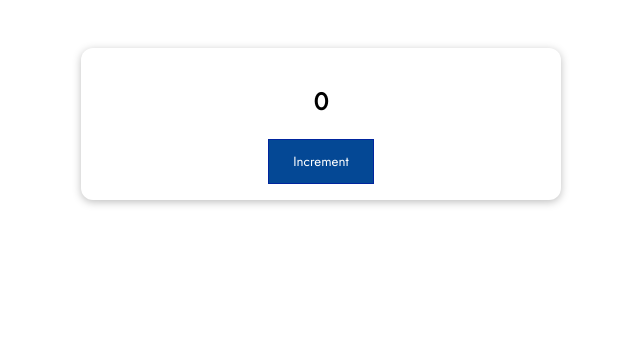
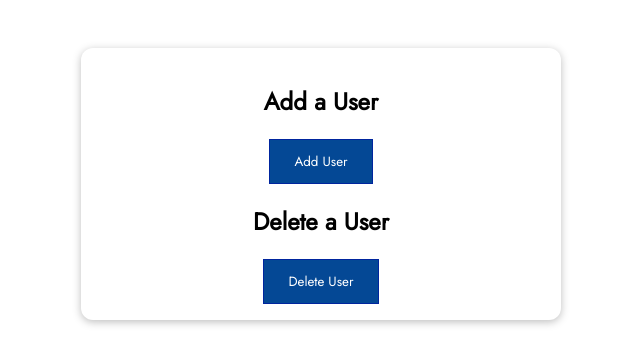
Before and after one commit to nzkks/vuejs-project, a Vue app: page / in a window 1280 px wide. Shown: the top 364 px of the page, without its empty margins (319-959 px from the left). Built offline with nearby package versions, Linux system fonts and the light colour scheme.

Commit message:
Options API: add a project to explore reusability concepts

```diff
--- a/src/App.vue
+++ b/src/App.vue
@@ -18,11 +18,13 @@
   <!-- <BasicExpenseTracker /> -->
   <!-- <CompositionPrj01 /> -->
   <!-- <RoutingWithComposition /> -->
-  <VuexWithComposition />
+  <!-- <VuexWithComposition /> -->
+  <ReusabilityWithOptionsAPI />
 </template>
 
 <script>
-import VuexWithComposition from './projects/vuexWithComposition/VuexWithComposition.vue';
+import ReusabilityWithOptionsAPI from './projects/reusabilityWithOptionsAPI/ReusabilityWithOptionsAPI.vue';
+// import VuexWithComposition from './projects/vuexWithComposition/VuexWithComposition.vue';
 // import RoutingWithComposition from './projects/routingWithComposition/RoutingWithComposition.vue';
 
 // import CompositionPrj01 from './projects/compositionPrj01/CompositionPrj01.vue';
@@ -53,7 +55,8 @@ import VuexWithComposition from './projects/vuexWithComposition/VuexWithComposit
 
 export default {
   components: {
-    VuexWithComposition,
+    ReusabilityWithOptionsAPI,
+    // VuexWithComposition,
     // RoutingWithComposition,
     // CompositionPrj01,
     // BasicExpenseTracker,
--- a/src/main.js
+++ b/src/main.js
@@ -32,7 +32,7 @@ import BaseSearch from './components/ui/BaseSearch.vue';
 // import store from './projects/vueX/store/index.js';
 // import store from './projects/miniShop/store/index.js';
 
-import store from './projects/vuexWithComposition/store/index.js';
+// import store from './projects/vuexWithComposition/store/index.js';
 
 const app = createApp(App);
 
@@ -59,6 +59,6 @@ app.component('BaseDialogModal', BaseDialogModal);
 app.component('BaseSearch', BaseSearch);
 
 // app.use(router);
-app.use(store);
+// app.use(store);
 
 app.mount('#app');
--- /dev/null
+++ b/src/projects/reusabilityWithOptionsAPI/ReusabilityWithOptionsAPI.vue
@@ -0,0 +1,29 @@
+<template>
+  <div class="container">
+    <add-user></add-user>
+    <delete-user></delete-user>
+  </div>
+</template>
+
+<script>
+import AddUser from './components/AddUser.vue';
+import DeleteUser from './components/DeleteUser.vue';
+
+export default {
+  components: {
+    AddUser,
+    DeleteUser,
+  },
+};
+</script>
+
+<style scoped>
+.container {
+  margin: 3rem auto;
+  max-width: 30rem;
+  border-radius: 12px;
+  box-shadow: 0 2px 8px rgba(0, 0, 0, 0.26);
+  padding: 1rem;
+  text-align: center;
+}
+</style>
--- /dev/null
+++ b/src/projects/reusabilityWithOptionsAPI/components/AddUser.vue
@@ -0,0 +1,32 @@
+<template>
+  <user-alert v-if="alertIsVisible" title="Add a User?" @close="hideAlert">
+    <p>Do you want to continue with adding a user?</p>
+  </user-alert>
+  <section>
+    <h2>Add a User</h2>
+    <base-button @click="showAlert">Add User</base-button>
+  </section>
+</template>
+
+<script>
+import UserAlert from './UserAlert.vue';
+
+export default {
+  components: {
+    UserAlert,
+  },
+  data() {
+    return {
+      alertIsVisible: false,
+    };
+  },
+  methods: {
+    showAlert() {
+      this.alertIsVisible = true;
+    },
+    hideAlert() {
+      this.alertIsVisible = false;
+    },
+  },
+};
+</script>
--- /dev/null
+++ b/src/projects/reusabilityWithOptionsAPI/components/DeleteUser.vue
@@ -0,0 +1,32 @@
+<template>
+  <user-alert v-if="alertIsVisible" title="Delete the User?" @close="hideAlert">
+    <p>Do you want to continue with deleting a user?</p>
+  </user-alert>
+  <section>
+    <h2>Delete a User</h2>
+    <base-button @click="showAlert">Delete User</base-button>
+  </section>
+</template>
+
+<script>
+import UserAlert from './UserAlert.vue';
+
+export default {
+  components: {
+    UserAlert,
+  },
+  data() {
+    return {
+      alertIsVisible: false,
+    };
+  },
+  methods: {
+    showAlert() {
+      this.alertIsVisible = true;
+    },
+    hideAlert() {
+      this.alertIsVisible = false;
+    },
+  },
+};
+</script>
--- /dev/null
+++ b/src/projects/reusabilityWithOptionsAPI/components/UserAlert.vue
@@ -0,0 +1,71 @@
+<template>
+  <div class="backdrop" @click="closeDialog"></div>
+  <dialog open>
+    <header>
+      <h2>{{ title }}</h2>
+    </header>
+    <div>
+      <slot></slot>
+    </div>
+    <menu>
+      <base-button @click="closeDialog">Close</base-button>
+    </menu>
+  </dialog>
+</template>
+
+<script>
+export default {
+  props: ['title'],
+  emits: ['close'],
+  methods: {
+    closeDialog() {
+      this.$emit('close');
+    },
+  },
+};
+</script>
+
+<style scoped>
+.backdrop {
+  position: fixed;
+  top: 0;
+  left: 0;
+  width: 100%;
+  height: 100vh;
+  background-color: rgba(0, 0, 0, 0.75);
+  z-index: 10;
+}
+
+dialog {
+  margin: 0;
+  padding: 0;
+  border: none;
+  border-radius: 12px;
+  box-shadow: 0 2px 8px rgba(0, 0, 0, 0.26);
+  position: fixed;
+  top: 30vh;
+  left: calc(50% - 15rem);
+  width: 30rem;
+  background-color: white;
+  z-index: 100;
+  overflow: hidden;
+}
+
+header {
+  width: 100%;
+  padding: 1rem;
+  background-color: #011a31;
+  color: white;
+}
+
+dialog div {
+  padding: 1rem;
+}
+
+menu {
+  padding: 1rem;
+  display: flex;
+  justify-content: flex-end;
+  align-items: center;
+}
+</style>
```
